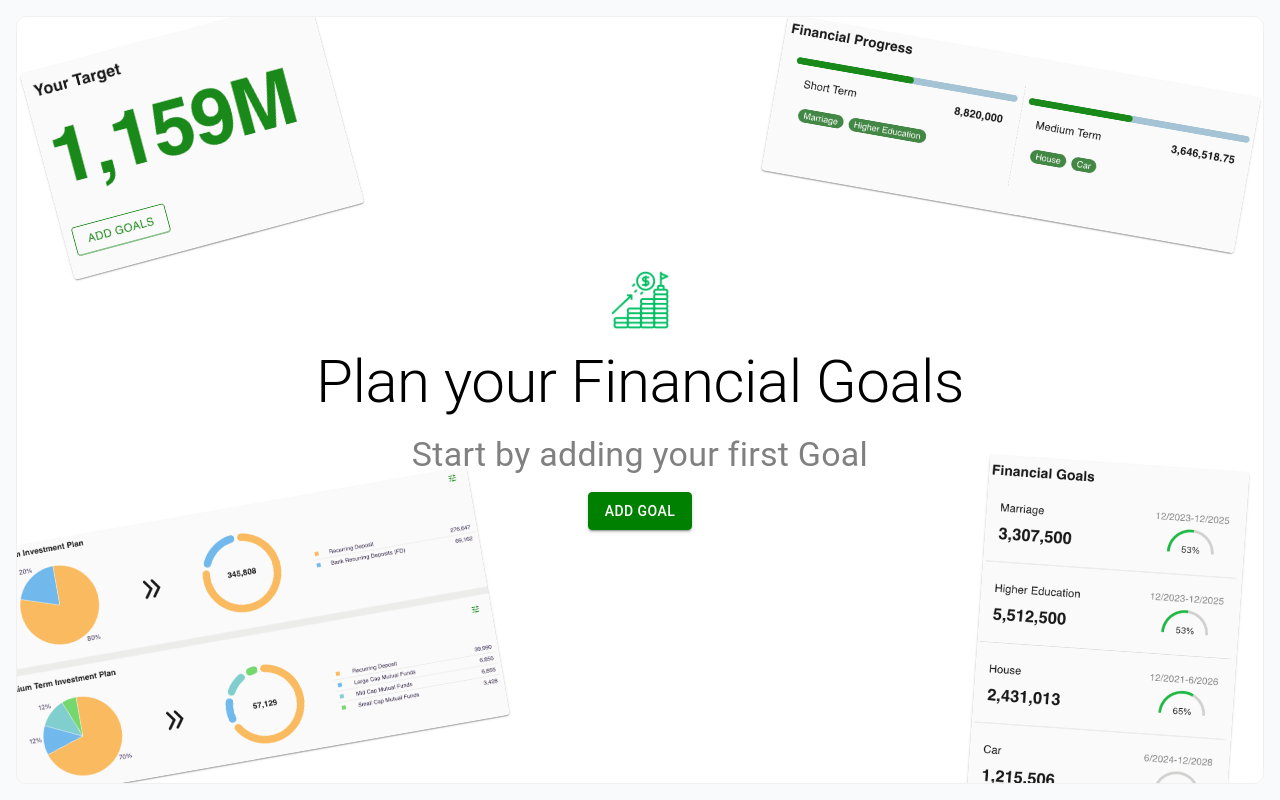
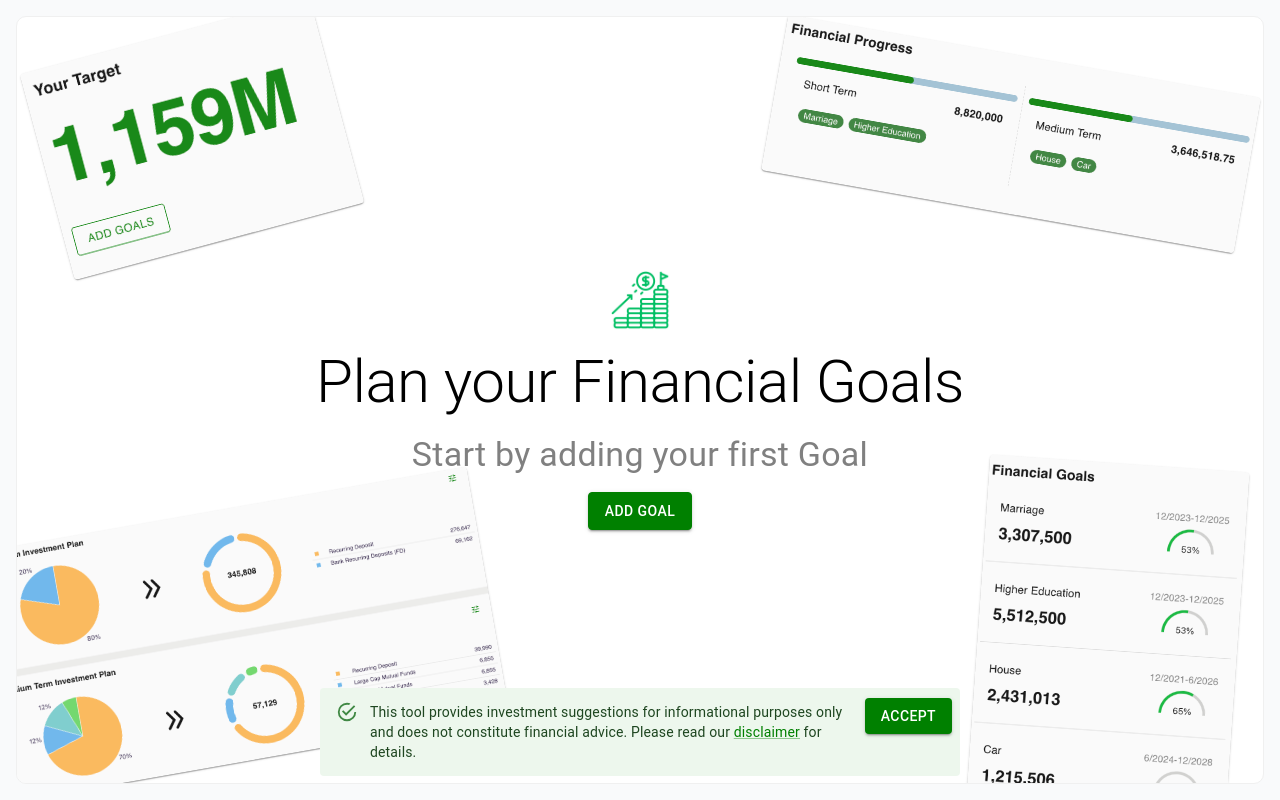
Before and after one commit to goal-based-financial-planner/goal-based-financial-planner, a React (Create React App) app: page / in a window 1280 px wide. Built offline with nearby package versions, Linux system fonts and the light colour scheme.

Commit message:
add disclaimer snack bar

```diff
--- a/src/pages/Home/index.tsx
+++ b/src/pages/Home/index.tsx
@@ -6,6 +6,11 @@ import {
 } from '../../store/plannerDataReducer';
 import LandingPage from '../LandingPage';
 import Planner from '../Planner';
+import { Alert, Button, Link, Snackbar } from '@mui/material';
+import {
+  isDisclaimerAccepted,
+  setDisclaimerAccepted,
+} from '../../util/storage';
 
 const Home: React.FC = () => {
   const [plannerData, dispatch] = useReducer(
@@ -13,14 +18,46 @@ const Home: React.FC = () => {
     getInitialData(),
   );
 
+  const [showDisclaimer, setShowDisclaimer] = React.useState(
+    !isDisclaimerAccepted(),
+  );
+
   useEffect(() => {
     persistPlannerData(plannerData);
   }, [plannerData]);
 
-  return plannerData.financialGoals?.length > 0 ? (
-    <Planner plannerData={plannerData} dispatch={dispatch} />
-  ) : (
-    <LandingPage dispatch={dispatch} />
+  return (
+    <>
+      {plannerData.financialGoals?.length > 0 ? (
+        <Planner plannerData={plannerData} dispatch={dispatch} />
+      ) : (
+        <LandingPage dispatch={dispatch} />
+      )}
+
+      <Snackbar
+        anchorOrigin={{ vertical: 'bottom', horizontal: 'center' }}
+        open={showDisclaimer}
+      >
+        <Alert
+          severity="success"
+          action={
+            <Button
+              variant="contained"
+              onClick={() => {
+                setShowDisclaimer(false);
+                setDisclaimerAccepted();
+              }}
+            >
+              Accept
+            </Button>
+          }
+        >
+          This tool provides investment suggestions for informational purposes
+          only and does not constitute financial advice. Please read our{' '}
+          <Link href="#">disclaimer</Link> for details.
+        </Alert>
+      </Snackbar>
+    </>
   );
 };
 
--- a/src/pages/Planner/components/Pagetour/index.tsx
+++ b/src/pages/Planner/components/Pagetour/index.tsx
@@ -1,5 +1,9 @@
 import { useState, useEffect } from 'react';
 import Joyride, { CallBackProps, STATUS } from 'react-joyride';
+import {
+  setTourTaken,
+  isTourTaken as isTourAlreadyTaken,
+} from '../../../../util/storage';
 
 const steps = [
   {
@@ -50,9 +54,7 @@ const steps = [
 ];
 
 const PageTour = () => {
-  const [isTourTaken, setIsTourTaken] = useState(
-    JSON.parse(localStorage.getItem('isTourTaken') || 'false'),
-  );
+  const [isTourTaken, setIsTourTaken] = useState(isTourAlreadyTaken());
   const [runTour, setRunTour] = useState<boolean>(!isTourTaken);
 
   useEffect(() => {
@@ -65,7 +67,7 @@ const PageTour = () => {
     const { status } = data;
 
     if (status === STATUS.FINISHED || status === STATUS.SKIPPED) {
-      localStorage.setItem('isTourTaken', JSON.stringify(true));
+      setTourTaken();
       setIsTourTaken(true);
       setRunTour(false);
     }
--- a/src/store/plannerDataReducer.ts
+++ b/src/store/plannerDataReducer.ts
@@ -3,8 +3,7 @@ import { FinancialGoal } from '../domain/FinancialGoals';
 import { PlannerData } from '../domain/PlannerData';
 import { TermType } from '../types/enums';
 import { PlannerDataActionType } from './plannerDataActions';
-
-const LOCAL_STORAGE_KEY = 'plannerData';
+import { getPlannerData, setPlannerData } from '../util/storage';
 
 export type PlannerDataAction = {
   payload: any;
@@ -112,8 +111,7 @@ export function plannerDataReducer(
 }
 
 export function getInitialData() {
-  const localStorageData = localStorage.getItem(LOCAL_STORAGE_KEY) as string;
-
+  const localStorageData = getPlannerData();
   if (localStorageData) {
     try {
       const parsedState = JSON.parse(localStorageData) as PlannerData;
@@ -134,5 +132,5 @@ export function getInitialData() {
 }
 
 export function persistPlannerData(plannerData: PlannerData) {
-  localStorage.setItem(LOCAL_STORAGE_KEY, JSON.stringify(plannerData));
+  setPlannerData(plannerData);
 }
--- /dev/null
+++ b/src/util/storage.ts
@@ -0,0 +1,29 @@
+import { PlannerData } from '../domain/PlannerData';
+
+const PLANNER_DATA_KEY = 'plannerData';
+const TOUR_TAKEN_KEY = 'isTourTaken';
+const DISCLAIMER_ACCEPTED_KEY = 'disclaimerAccepted';
+
+export function getPlannerData() {
+  return localStorage.getItem(PLANNER_DATA_KEY) as string;
+}
+
+export function setPlannerData(plannerData: PlannerData) {
+  localStorage.setItem(PLANNER_DATA_KEY, JSON.stringify(plannerData));
+}
+
+export function setTourTaken() {
+  localStorage.setItem(TOUR_TAKEN_KEY, JSON.stringify(true));
+}
+
+export function isTourTaken() {
+  return JSON.parse(localStorage.getItem(TOUR_TAKEN_KEY) || 'false');
+}
+
+export function isDisclaimerAccepted() {
+  return JSON.parse(localStorage.getItem(DISCLAIMER_ACCEPTED_KEY) || 'false');
+}
+
+export function setDisclaimerAccepted() {
+  localStorage.setItem(DISCLAIMER_ACCEPTED_KEY, JSON.stringify(true));
+}
```
